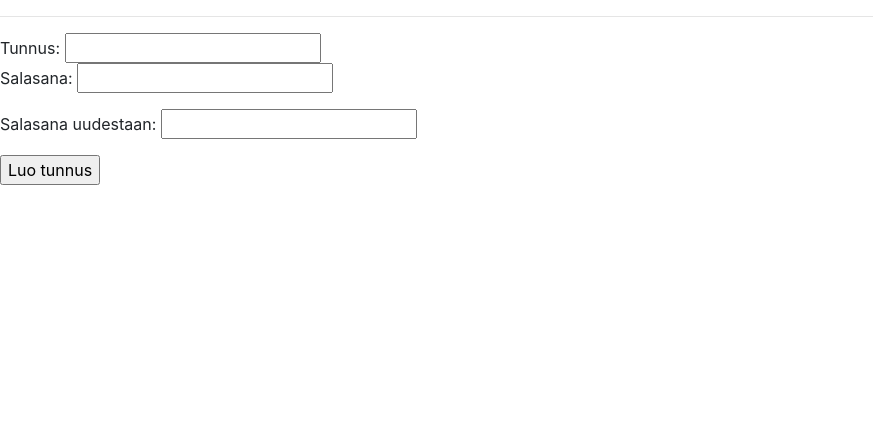
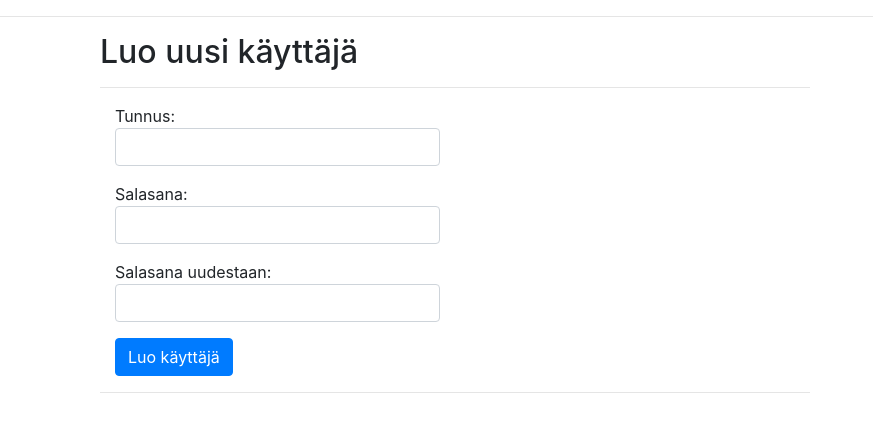
Before and after one commit to Eoyie/Budjetointisovellus, a Flask app: page /register in a window 1280 px wide. Shown: the part 56-488 px from the top of the page, without its empty margins (0-873 px from the left). Run offline with Flask 3, Linux system fonts and the light colour scheme; some libraries are stand-ins or nearby versions.

Commit message:
Updated register page

```diff
--- a/templates/register.html
+++ b/templates/register.html
@@ -4,15 +4,28 @@
 {% extends "layout.html" %}
 {% block title %}Register{% endblock %}
 {% block content %}
-<form action="/register" method="post" onsubmit="return check(this)">
-    Tunnus: <input type="text" name="username" required>
-    <p>
-    Salasana: <input type="password" name="password1" required>
-    <p>
-    Salasana uudestaan: <input type="password" name="password2" required>
-    <p>
-    <input type="submit" value="Luo tunnus">
-    </form>
+<div class="container">
+    <div class="col-8">
+    <h2>Luo uusi käyttäjä</h2>
+    <hr>
+        <form action="/register" method="post" onsubmit="return check(this)">
+            <div class="form-group col-6">
+                <p>
+                    Tunnus:
+                    <input type="text" class="form-control" name="username" required>
+                <p>
+                    Salasana:
+                    <input type="password" class="form-control" name="password1" required>
+                <p>
+                    Salasana uudestaan:
+                    <input type="password" class="form-control" name="password2" required>
+                <p>
+                    <button type="submit" class="btn btn-primary">Luo käyttäjä</button>
+            </div>
+        </form>
+    <hr>
+    </div>
+</div>
 <script>
     function check(form) {
         if (form.username.value.length > 20) {
```
Also changed, not shown: templates/login.html (+6 -7 lines).
